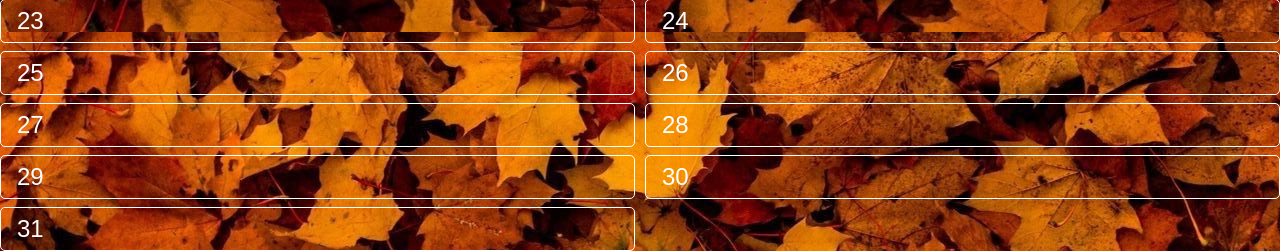
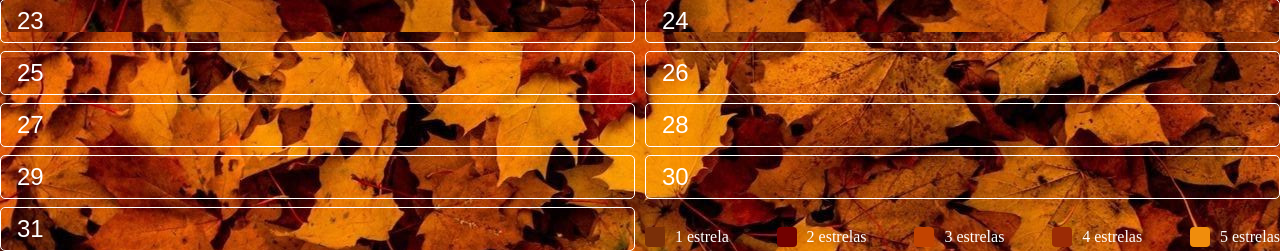
Before and after one commit to manu-sgc/tracker, a Django app: page /avaliacao/ in a window 1280 px wide. Shown: the part 704-955 px from the top of the page. Run offline with Django 4.2, Linux system fonts and the light colour scheme.

Commit message:
doing a color coded rate

```diff
--- a/atividades/templates/atividades/avaliacao.html
+++ b/atividades/templates/atividades/avaliacao.html
@@ -21,10 +21,35 @@
     <div class="day-grid">
         {% for day in dias_do_mes %}
             <div class="day">
-                <button class="day-number" onclick="openModal({{ day }})">{{ day }}</button>
+                <button class="day-number" onclick="openModal(event, {{ day }})">{{ day }}</button>
                 <input type="text" class="day-input" placeholder="">
             </div>
         {% endfor %}
+        <!-- Legenda de Cores -->
+        <div class="legend-container">
+            <div class="legend">
+                <div class="legend-item">
+                    <div class="color-box" style="background-color: #7a2f08;"></div>
+                    <span>1 estrela</span>
+                </div>
+                <div class="legend-item">
+                    <div class="color-box" style="background-color: #710100;"></div>
+                    <span>2 estrelas</span>
+                </div>
+                <div class="legend-item">
+                    <div class="color-box" style="background-color: #c24300;"></div>
+                    <span>3 estrelas</span>
+                </div>
+                <div class="legend-item">
+                    <div class="color-box" style="background-color: #9b2b05;"></div>
+                    <span>4 estrelas</span>
+                </div>
+                <div class="legend-item">
+                    <div class="color-box" style="background-color: #f08d0c;"></div>
+                    <span>5 estrelas</span>
+                </div>
+            </div>
+        </div>
     </div>
 
     <!-- Modal -->
@@ -43,12 +68,14 @@
 
     <script>
         let currentDay = 0;
+        let currentDayElement = null;
 
         function openModal(event, day) {
             currentDay = day;
+            selectedDayBox = event.target.closest('.day');
             const modal = document.getElementById("starModal");
+            modal.style.display = "block";
 
-            modal.style.display = "block";
             const stars = document.querySelectorAll('.star');
             stars.forEach(star => {
                 star.classList.remove('selected'); // Limpa a seleção anterior
@@ -58,6 +85,27 @@
                     for (let i = 0; i < value; i++) {
                         stars[i].classList.add('selected'); // Adiciona classe de seleção
                     }
+                    let color = '';
+                    switch (value) {
+                        case '1':
+                            color = '#7a2f08';       // 1 estrela = marrom
+                            break;
+                        case '2':
+                            color = '#710100';    // 2 estrelas = vermelho queimado
+                            break;
+                        case '3':
+                            color = '#c24300';    // 3 estrelas = laranja
+                            break;
+                        case '4':
+                            color = '#9b2b05'; // 4 estrelas = laranja
+                            break;
+                        case '5':
+                            color = '#f08d0c';     // 5 estrelas = amarelo
+                            break;
+                     }
+                    // Aplica a cor ao botão do dia selecionado
+                    selectedDayBox.style.backgroundColor = color;
+
                     closeModal();
                 };
             });
--- a/static/css/avaliacao.css
+++ b/static/css/avaliacao.css
@@ -78,34 +78,64 @@ h1 {
     outline: none;
 }
 
+.legend-container {
+    grid-column: 2;
+    align-self: flex-start;
+    flex-direction: column;
+    align-items: center;
+    margin-top: 20px;
+}
+
+.legend {
+    display: flex;
+    justify-content: space-between;
+    color: white;
+}
+
+.legend-item {
+    display: flex;
+    align-items: center;
+}
+
+.color-box {
+    width: 20px;
+    height: 20px;
+    border-radius: 4px;
+    margin-right: 10px;
+}
+
 .modal {
-    display: none; /* Oculto por padrão */
-    position: fixed; /* Fica fixo na tela */
-    z-index: 1000; /* Fica na frente de outros elementos */
+    display: none;
+    position: fixed;
+    z-index: 1000;
     left: 0;
     top: 0;
-    width: 100%; /* Largura total */
-    height: 100%; /* Altura total */
-    overflow: auto; /* Permite rolagem se necessário */
-    background-color: rgba(0, 0, 0, 0.7); /* Fundo preto com opacidade */
+    width: 100%;
+    height: 100%;
+    overflow: auto;
+    background-color: rgba(0,0,0,0.4);
 }
 
 .modal-content {
-    background-color: #fff; /* Fundo branco */
-    margin: 15% auto; /* Centraliza */
-    padding: 20px; /* Espaçamento interno */
-    border: 1px solid #888; /* Borda cinza */
-    width: 300px; /* Largura do modal */
-    border-radius: 10px; /* Cantos arredondados */
-    text-align: center; /* Centraliza o texto */
+    background-color: #710100;
+    margin: 15% auto;
+    padding: 20px;
+    border: none;
+    width: 300px;
+    border-radius: 10px;
+    text-align: center;
 }
 
 .star {
-    font-size: 2rem; /* Tamanho das estrelas */
-    color: #ccc; /* Cor padrão das estrelas */
-    cursor: pointer; /* Cursor em forma de ponteiro */
+    font-size: 2rem;
+    color: #ccc;
+    cursor: pointer;
 }
 
 .star.selected {
-    color: #ff9800; /* Cor das estrelas selecionadas */
+    color: gold;
 }
+
+.day-selected {
+    background-color: rgba(255, 255, 0, 0.3); /* A cor de fundo para o dia selecionado */
+}
```
